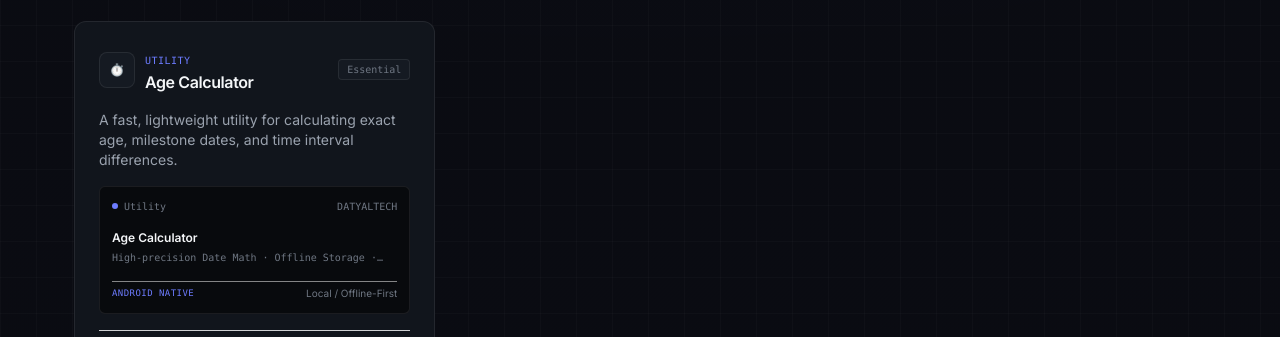
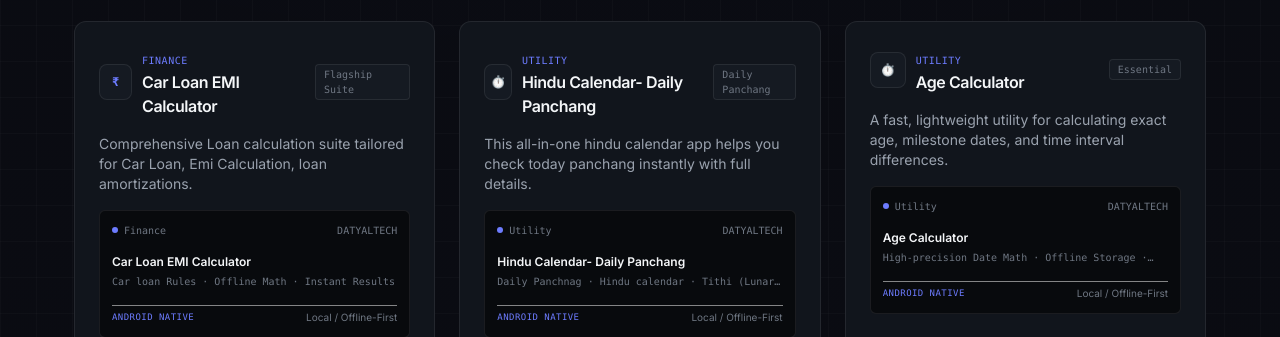
Before and after one commit to datyaltech-prog/mukeshdatyal, a plain HTML site: page index.html in a window 1280 px wide. Shown: the part 2135-2472 px from the top of the page. Drawn offline with nearby package versions, Linux system fonts and the light colour scheme.

Commit message:
Update categories for construction and add new apps

```diff
--- a/index.html
+++ b/index.html
@@ -1140,13 +1140,35 @@
       {
         id: "construction",
         name: "Datyal Construction",
-        category: "Construction",
+        category: "Finance",
         badge: "Planning",
         description: "Comprehensive contractor and builder utilities for project cost estimation, material planning, and site records.",
         playStore: "https://play.google.com/store/apps/details?id=datyaltech.android.datyalconstruction",
         iconText: "📐",
         featuredSize: "normal",
         specs: "Estimator Algorithms · Project Budgeting · Offline-First"
+      },
+      {
+        id: "car-loan-emi",
+        name: "Car Loan EMI Calculator",
+        category: "Finance",
+        badge: "Flagship Suite",
+        description: "Comprehensive Loan calculation suite tailored for Car Loan, Emi Calculation, loan amortizations.",
+        playStore: "https://play.google.com/store/apps/details?id=datyaltech.android.carloanemi",
+        iconText: "₹",
+        featuredSize: "normal", // Spans 2 columns
+        specs: "Car loan Rules · Offline Math · Instant Results"
+      },
+      {
+        id: "panchang",
+        name: "Hindu Calendar- Daily Panchang",
+        category: "Utility",
+        badge: "Daily Panchang",
+        description: " This all-in-one hindu calendar app helps you check today panchang instantly with full details.",
+        playStore: "https://play.google.com/store/apps/details?id=datyaltech.android.panchang&hl=en",
+        iconText: "⏱️",
+        featuredSize: "normal", // Spans 2 columns
+        specs: "Daily Panchnag · Hindu calendar · Tithi (Lunar Day) · SHUBH MUHURAT FINDER"
       },
       {
         id: "age-calculator",
```
